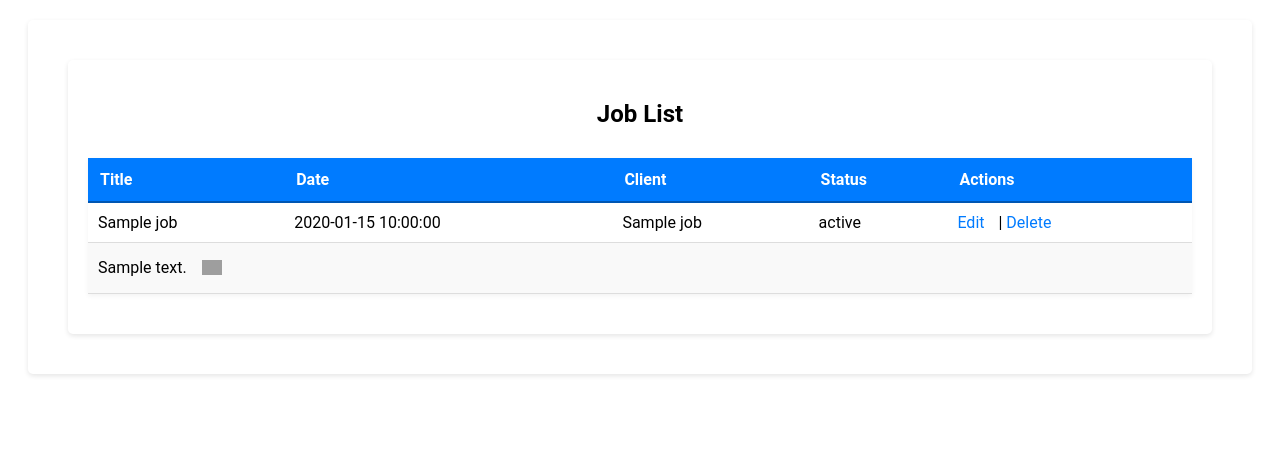
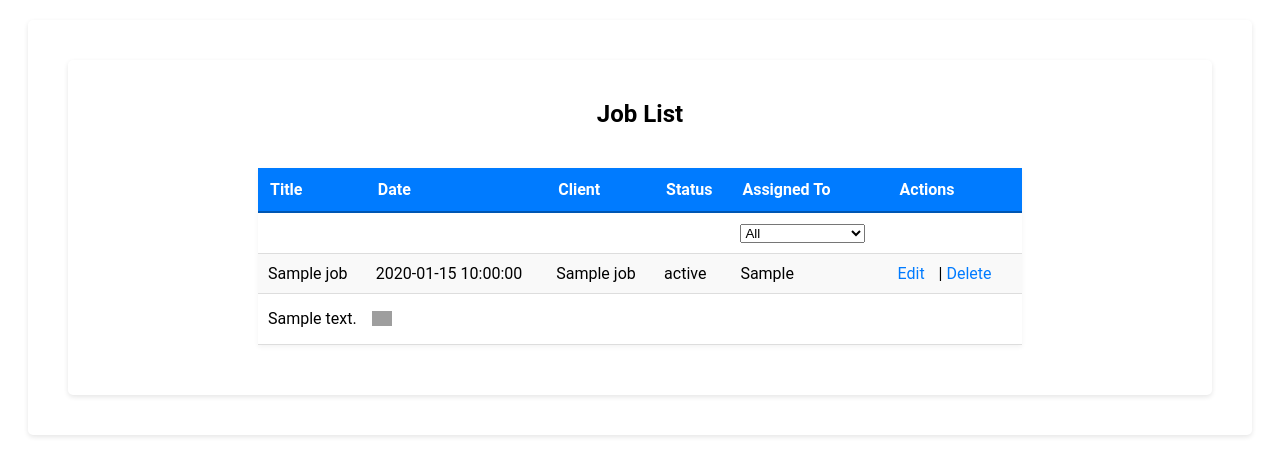
Before and after one commit to Seth-Gers-2002/Uni_Group_project_website, a Flask app: template my_app_directory/templates/job_list.html in a window 1280 px wide. Shown: the part 63-539 px from the top of the page. Run offline with Flask 3, Linux system fonts and the light colour scheme; the template is opened without the code that fills it: most values are stand-ins (such as "Sample title", 1, 10 or a date in 2020); grey boxes are pictures that could not be loaded.

Commit message:
feat: Implement job list page with server-side assignee filter - User Story 35
This commit introduces the job list page with a fully functional dropdown filter for the "Assigned To" column.

Key changes include:
- Added a `/jobs` route to display a list of jobs.
- Fetched and displayed job data in `job_list.html`.
- Implemented a dropdown filter populated with unique technician names (including 'n/a').
- Implemented server-side filtering in the `list_jobs` function in `job_intake.py` based on the selected assignee.
- Updated `job_list.html` to use a form submission to trigger the server-side filtering.

```diff
--- a/my_app_directory/models.py
+++ b/my_app_directory/models.py
@@ -38,7 +38,7 @@ class Job(db.Model):
     address = db.Column(db.String(255), nullable=False)
     job_description = db.Column(db.Text, nullable=False)
     priority = db.Column(db.String(10), nullable=False)
-    technician_assigned = db.Column(db.String(100), nullable=False)
+    technician_assigned = db.Column(db.String(100), nullable=False)  # Reverted to technician_assigned
     status = db.Column(db.String(20), nullable=False)
 
     def __repr__(self):
@@ -128,7 +128,7 @@ class CompanyEmployee(Base):
     id = Column(Integer, primary_key=True)
     company_id = Column(Integer, ForeignKey('companies.id'), nullable=False)
     employee_id = Column(Integer, ForeignKey('users.id'), nullable=False)
-    is_owner = Column(Integer, default=0)  # If the employee is the owner of the company (0 for false, 1 for true)
+    is_owner = db.Column(db.Integer, default=0)  # If the employee is the owner of the company (0 for false, 1 for true)
 
     # Relationship to connect to Company and User
     company = relationship('Company', back_populates='employees')
--- a/my_app_directory/templates/job_list.html
+++ b/my_app_directory/templates/job_list.html
@@ -5,6 +5,8 @@
 {% block content %}
     <div class="container">
         <h2>Job List</h2>
+        <div class="job-list">
+            <form method="GET" action="{{ url_for('job.list_jobs') }}">
                 <table>
                     <thead>
                         <tr>
@@ -12,22 +14,37 @@
                             <th>Date</th>
                             <th>Client</th>
                             <th>Status</th>
+                            <th>Assigned To</th>
                             <th>Actions</th>
                         </tr>
                     </thead>
                     <tbody>
+                        <tr>
+                            <td colspan="4"></td>
+                            <td>
+                                <select id="filter-assignee" name="assignee" onchange="this.form.submit()">
+                                    <option value="">All</option>
+                                    {% for assignee in assignees %}
+                                        <option value="{{ assignee }}" {% if assignee|lower == current_filter|lower %}selected{% endif %}>{{ assignee }}</option>
+                                    {% endfor %}
+                                </select>
+                            </td>
+                            <td></td>
+                        </tr>
                         {% for job in jobs %}
                         <tr>
                             <td>{{ job.job_title }}</td>
                             <td>{{ job.date }}</td>
                             <td>{{ job.client_name }}</td>
                             <td>{{ job.status }}</td>
+                            <td>{{ job.technician_assigned }}</td>
                             <td>
-                        <a href="{{ url_for('job.job_intake') }}">Edit</a> |  <a href="#">Delete</a>
+                                <a href="{{ url_for('job.job_intake') }}">Edit</a> |
+                                <a href="#">Delete</a>
                             </td>
                         </tr>
                         <tr>
-                    <td colspan="5">
+                            <td colspan="6">
                                 <div class="address-container">
                                     <span class="address-text">{{ job.address }}</span>
                                     <button class="copy-address-btn" onclick="copyAddress('{{ job.address }}')">
@@ -39,6 +56,8 @@
                         {% endfor %}
                     </tbody>
                 </table>
+            </form>
+        </div>
     </div>
 
     <script>
```
Also changed, not shown: my_app_directory/routes/job_intake.py (+13 -7 lines). Lines whose indentation alone changed are shown as unchanged.
